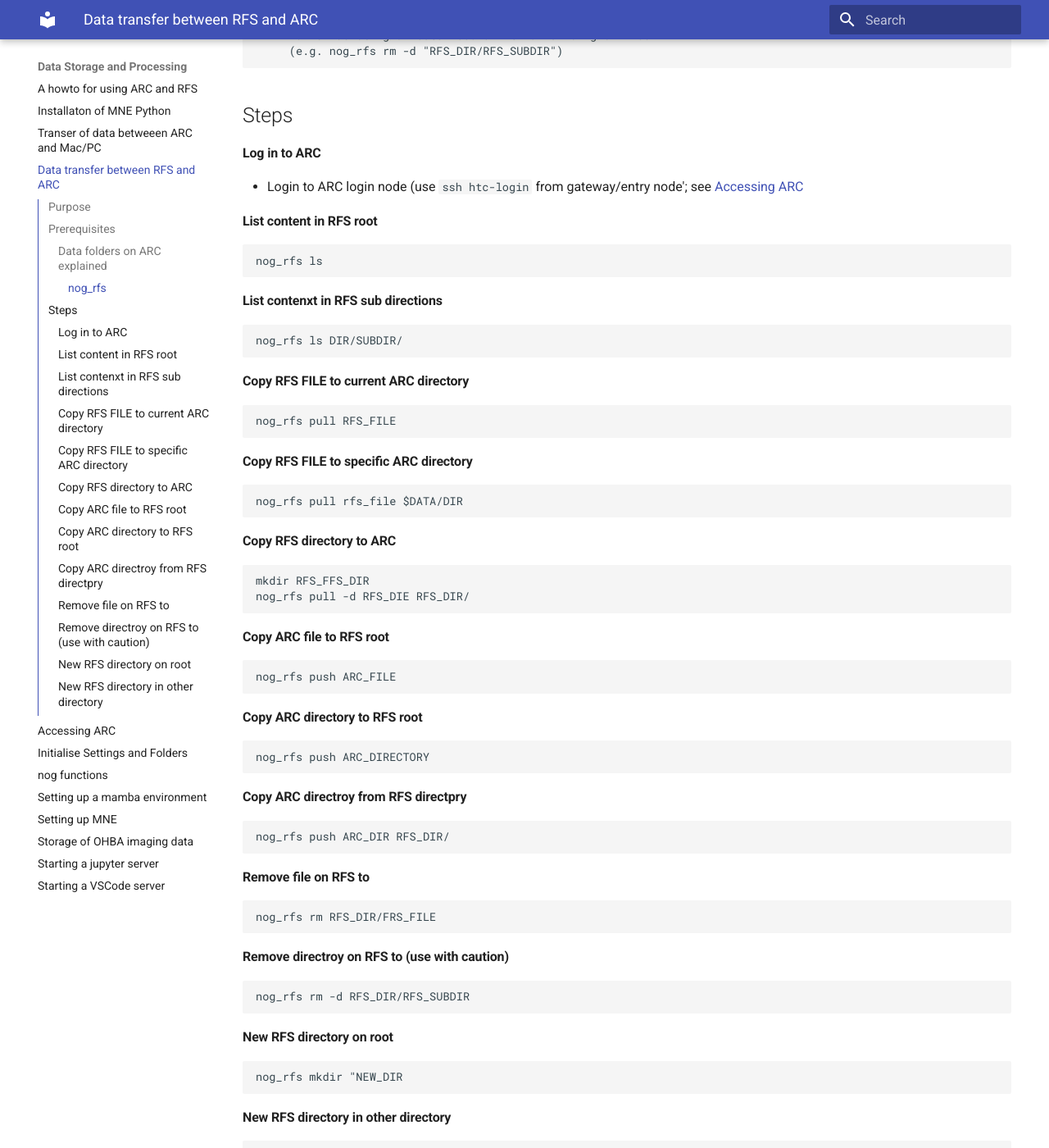
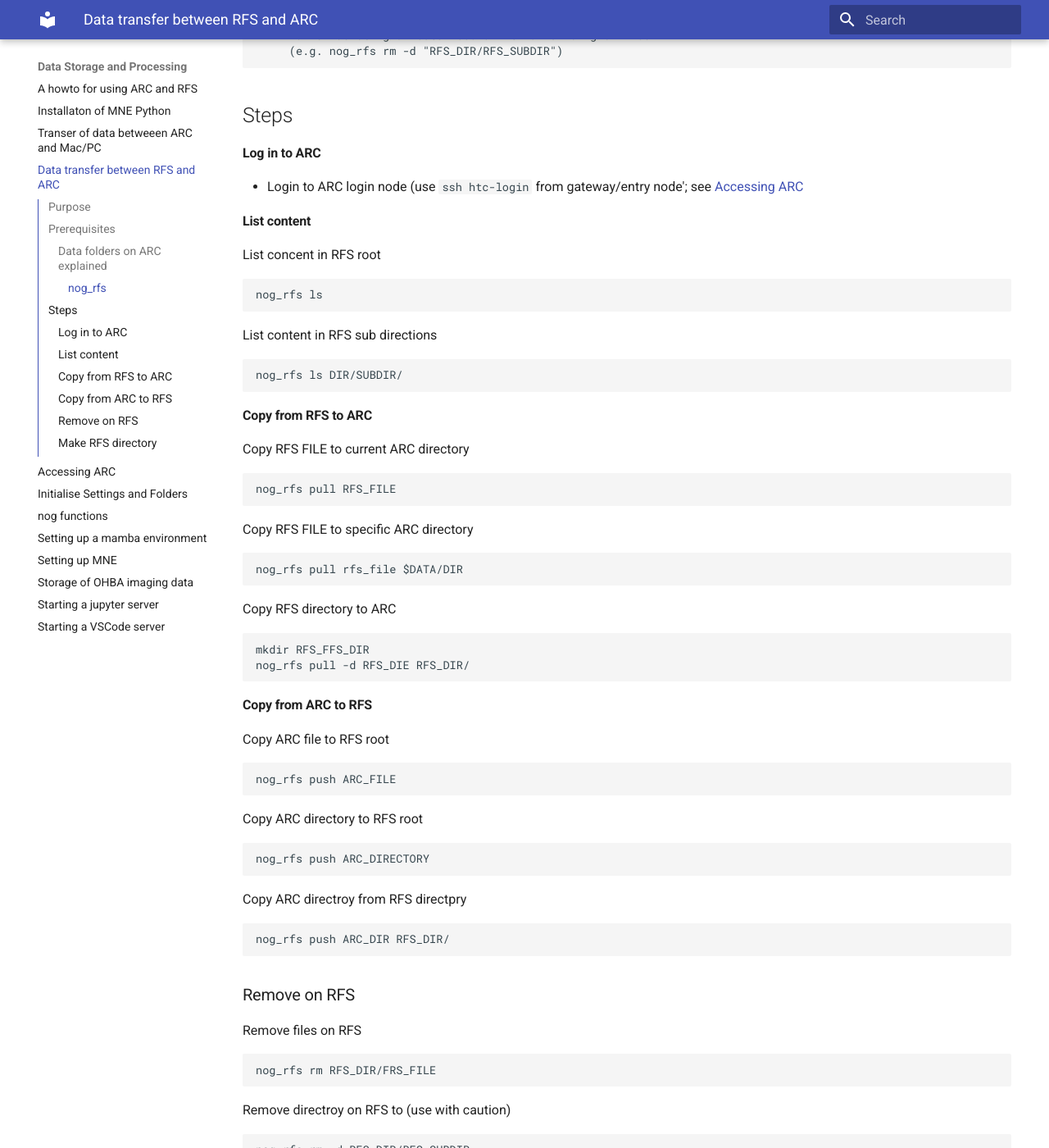
Before and after one commit to Neuronal-Oscillations/group-handbook, an MkDocs documentation site: the page built from docs/Data-Storage-and-Processing/RFS-to-ARC-datatransfer.md, in a window 1280 px wide and 1400 px high, scrolled down 1237 px. Shown: the whole window at 82% size. Built offline with MkDocs 1.6.1 and Material for MkDocs 9.7.7, drawn with Linux system fonts in a browser that asks for light colours.

Commit message:
Update RFS-to-ARC-datatransfer.md

````diff
--- a/docs/Data-Storage-and-Processing/RFS-to-ARC-datatransfer.md
+++ b/docs/Data-Storage-and-Processing/RFS-to-ARC-datatransfer.md
@@ -52,60 +52,65 @@ nog_rfs (ls|mkdir|push|pull|rm) REMOTE_FILE [LOCAL_FILE]...
 #### Log in to ARC
 - Login to ARC login node (use `ssh htc-login` from gateway/entry node'; see [Accessing ARC](accessing-ARC.md)
 
-#### List content in RFS root
+#### List content
+List concent in RFS root
 ```bash
 nog_rfs ls
 ```
-#### List contenxt in RFS sub directions
-
+List content in RFS sub directions
 ```bash
 nog_rfs ls DIR/SUBDIR/
 ```
 
-#### Copy RFS FILE to current ARC directory
+#### Copy from RFS to ARC
+Copy RFS FILE to current ARC directory
 ```bash
 nog_rfs pull RFS_FILE
 ```
-#### Copy RFS FILE to specific ARC directory
+Copy RFS FILE to specific ARC directory
 ```bash
 nog_rfs pull rfs_file $DATA/DIR
 ```
 
-#### Copy RFS directory to ARC
+Copy RFS directory to ARC
 ```bash
 mkdir RFS_FFS_DIR
 nog_rfs pull -d RFS_DIE RFS_DIR/
 ```
 
-#### Copy ARC file to RFS root
+#### Copy from ARC to RFS
+Copy ARC file to RFS root
 ```bash
 nog_rfs push ARC_FILE
 ```
 
-#### Copy ARC directory to RFS root
+Copy ARC directory to RFS root
 ```bash
 nog_rfs push ARC_DIRECTORY
 ```
-#### Copy ARC directroy from RFS directpry
+Copy ARC directroy from RFS directpry
 ```bash
 nog_rfs push ARC_DIR RFS_DIR/
 ```
-#### Remove file on RFS to
+### Remove on RFS
+Remove files on RFS
 ```bash
 nog_rfs rm RFS_DIR/FRS_FILE
 ```
 
-#### Remove directroy on RFS to (use with caution)
+Remove directroy on RFS to (use with caution)
 ```bash
 nog_rfs rm -d RFS_DIR/RFS_SUBDIR
 ```
 
-#### New RFS directory on root
+### Make RFS directory
+
+New RFS directory on root
 ```bash
 nog_rfs mkdir "NEW_DIR
 ```
 
-#### New RFS directory in other directory
+New RFS directory in other directory
 ```bash
 nog_rfs mkdir NEW_SUBDIR NEW_DIR/
 ```
````
